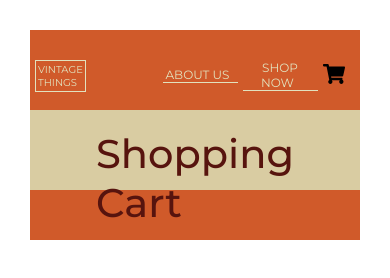
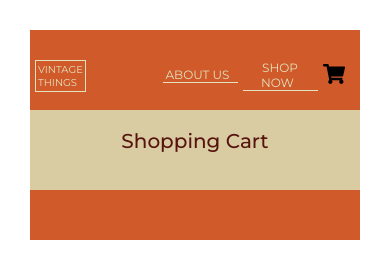
Before and after one commit to Ctharp11/vintage-things, a website: page shopping.html in a window 390 px wide. Drawn offline with nearby package versions, Linux system fonts and the light colour scheme; no server answers; a web font is replaced by a local one.

Commit message:
shopping cart styling

```diff
--- a/sass/components/_shopping-cart.scss
+++ b/sass/components/_shopping-cart.scss
@@ -30,6 +30,10 @@
         font-size: 4rem;
         color: $color-header-brown;
         font-weight: 500;
+
+        @media all and (max-width: 700px) {
+            font-size: 2rem;
+        }
     }
 
     &__items {
```
Also changed, not shown: css/style.css.
